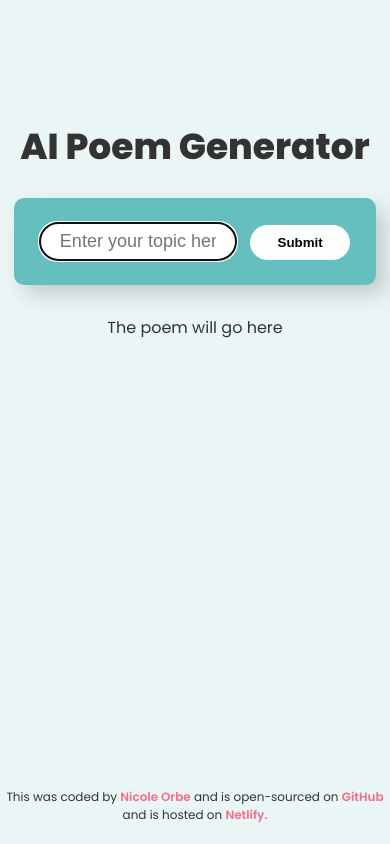
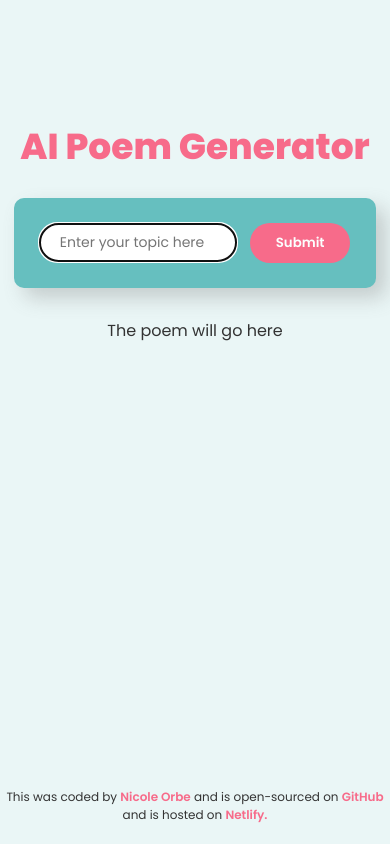
Before and after one commit to nicoleorbe/shecodes-ai-homework, a plain HTML site: page index.html in a window 390 px wide. Drawn offline with Linux system fonts and the light colour scheme.

Commit message:
updated css for mobile

```diff
--- a/src/style.css
+++ b/src/style.css
@@ -3,9 +3,14 @@
   --green-white: #eaf6f6;
   --white: #fcfefe;
   --rose: #f76b8a;
+  --black: #333;
   --button-hover-transiton: all 200ms ease-in-out;
   --button-border-radius: 30px;
   --box-shadow: 10px 10px 20px rgba(109, 108, 109, 0.3);
+}
+
+* {
+  font-family: "Poppins", sans-serif;
 }
 
 body,
@@ -14,7 +19,7 @@ html {
   margin: 0;
   padding: 0;
   color: #333;
-  font-family: "Poppins", sans-serif;
+
   background-color: var(--green-white);
   text-align: center;
 }
@@ -23,6 +28,7 @@ h1 {
   font-weight: 800;
   font-size: 36px;
   line-height: 1.5;
+  color: var(--rose);
 }
 
 .container {
@@ -43,7 +49,7 @@ h1 {
 .prompt {
   border: none;
   border-radius: var(--button-border-radius);
-  font-size: 18px;
+  font-size: 14px;
   padding: 8px 20px;
   width: 50%;
   margin-right: 10px;
@@ -51,7 +57,8 @@ h1 {
 
 .submit {
   border: none;
-  background-color: #fcfefe;
+  background-color: var(--rose);
+  color: var(--white);
   padding: 10px 20px;
   width: 100px;
   font-weight: 600;
@@ -60,8 +67,8 @@ h1 {
 }
 
 .submit:hover {
-  background-color: #f76b8a;
-  color: var(--white);
+  background-color: var(--white);
+  color: var(--rose);
 }
 
 .poem {
```
